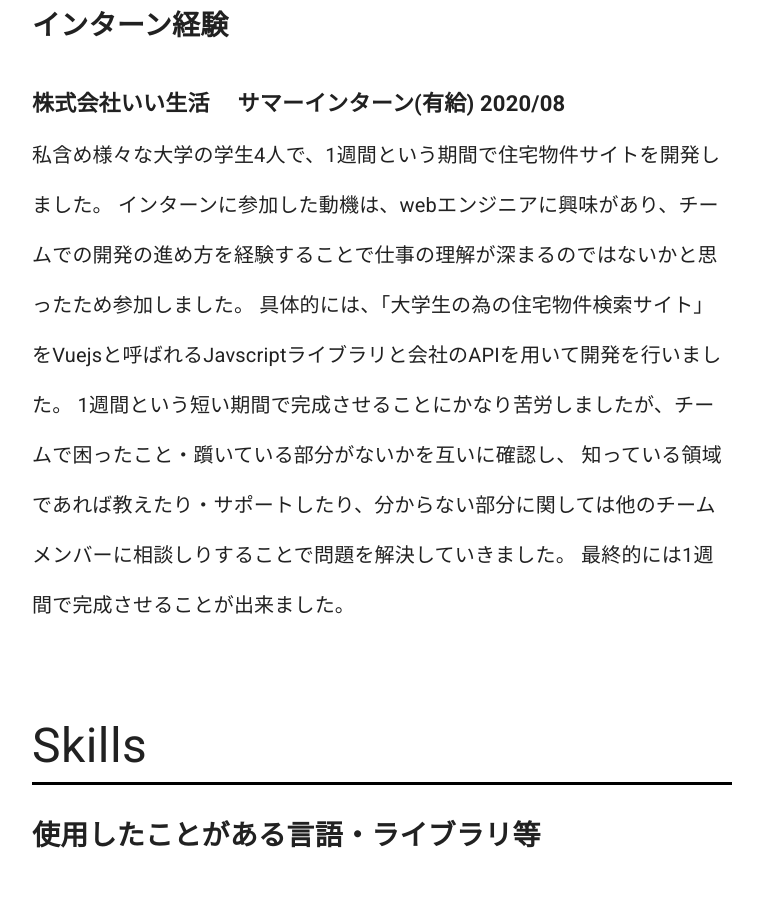
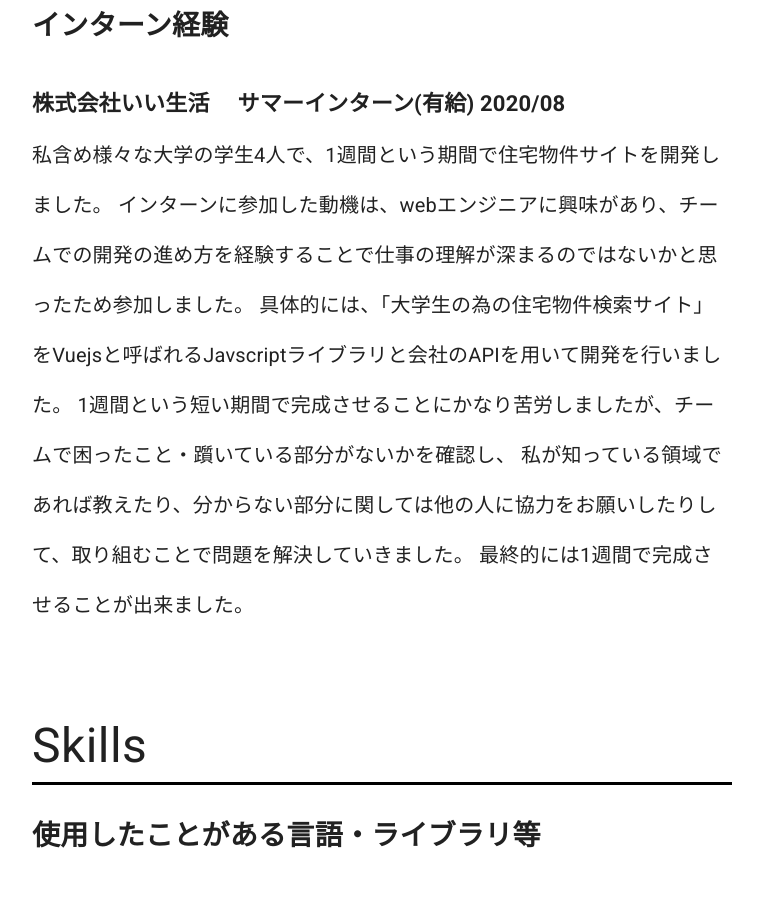
Before and after one commit to ken2pg/portfolio2020, a Next.js app: page / in a window 1280 px wide. Shown: the part 1740-2651 px from the top of the page, without its empty margins (258-1021 px from the left). Built offline with nearby package versions, Linux system fonts and the light colour scheme.

Commit message:
fix：説明文の一部修正

```diff
--- a/src/components/About.tsx
+++ b/src/components/About.tsx
@@ -157,8 +157,8 @@ const About = () => {
           私含め様々な大学の学生4人で、1週間という期間で住宅物件サイトを開発しました。
           インターンに参加した動機は、webエンジニアに興味があり、チームでの開発の進め方を経験することで仕事の理解が深まるのではないかと思ったため参加しました。
           具体的には、「大学生の為の住宅物件検索サイト」をVuejsと呼ばれるJavscriptライブラリと会社のAPIを用いて開発を行いました。
-          1週間という短い期間で完成させることにかなり苦労しましたが、チームで困ったこと・躓いている部分がないかを互いに確認し、
-          知っている領域であれば教えたり・サポートしたり、分からない部分に関しては他のチームメンバーに相談しりすることで問題を解決していきました。
+          1週間という短い期間で完成させることにかなり苦労しましたが、チームで困ったこと・躓いている部分がないかを確認し、
+          私が知っている領域であれば教えたり、分からない部分に関しては他の人に協力をお願いしたりして、取り組むことで問題を解決していきました。
           最終的には1週間で完成させることが出来ました。
         </Typography>
       </div>
```
